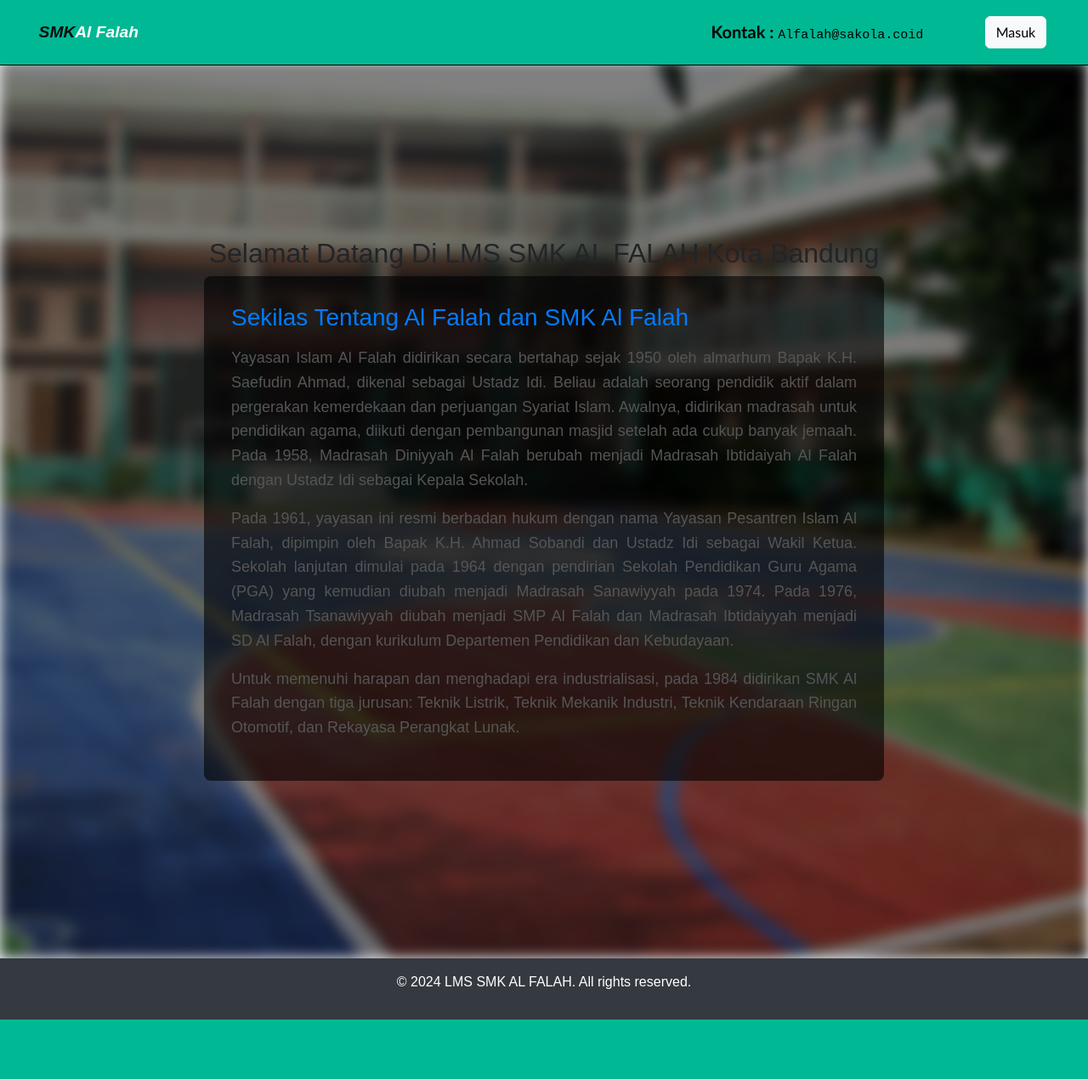
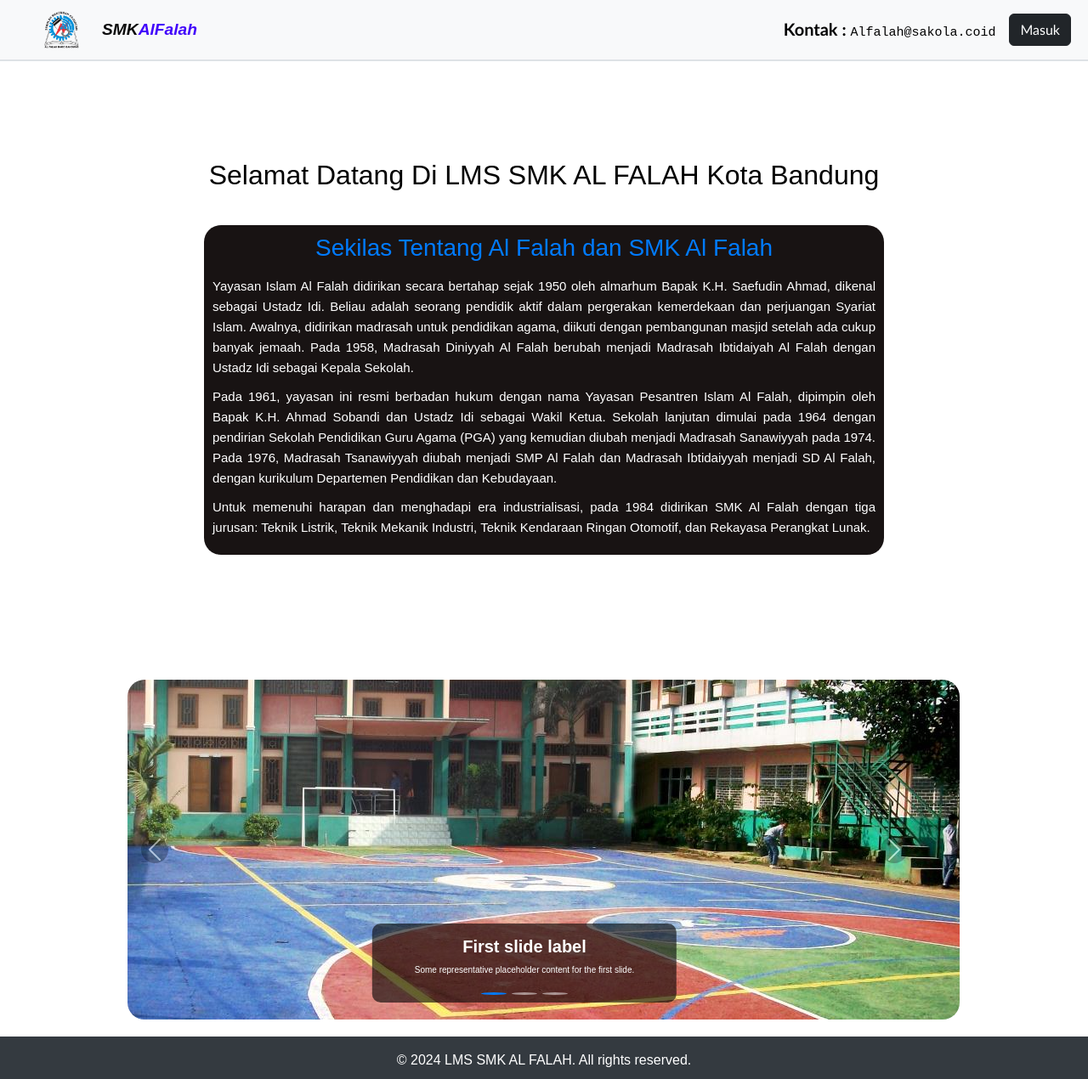
Before and after one commit to Naszaa10/LMS, a PHP site: page / in a window 1280 px wide. Shown: the whole page at 85% size. Before the commit the page ends 1200 px from the top, so only its background shows below. Run offline with PHP 8.4, Linux system fonts and the light colour scheme.

Commit message:
Perbaikan Landing Page

```diff
--- a/Admin/rapot.php
+++ b/Admin/rapot.php
@@ -6,7 +6,6 @@
     <title>Rapot Siswa</title>
     <link href="https://cdn.jsdelivr.net/npm/bootstrap@5.3.0/dist/css/bootstrap.min.css" rel="stylesheet">
     <link rel="stylesheet" href="../css/rapot.css">
-    <link rel="stylesheet" href="../css/style.css">
     <link rel="stylesheet" href="../css/print.css" media="print">
 </head>
 <body>
@@ -15,7 +14,7 @@
     <?php include '../db.php'; // File koneksi database ?>
 
     <div id="mainContent">
-        <div class="container mt-5">
+        <div class="container mt-4">
             <h2>RAPOT SISWA</h2>
 
             <!-- Dropdown untuk memilih Siswa dan Kelas -->
--- a/Index.php
+++ b/Index.php
@@ -4,11 +4,12 @@
     <meta charset="UTF-8">
     <meta name="viewport" content="width=device-width, initial-scale=1.0">
     <title>Welcome to LMS</title>
-    <link rel="stylesheet" href="css/home.css">
+    <link rel="stylesheet" href="css/landingpage.css">
 </head>
-<body>
+<div>
     <div class="background">
         <?php include 'navbar/navHome.php'; ?>
+
         <div class="content">
             <h2>Selamat Datang Di LMS SMK AL FALAH Kota Bandung</h2>
             <section class="info-section">
@@ -21,9 +22,51 @@
             </section>
         </div>
     </div>
+
+    <div id="carouselExampleCaptions" class="carousel slide">
+        <div class="carousel-indicators">
+            <button type="button" data-bs-target="#carouselExampleCaptions" data-bs-slide-to="0" class="active" aria-current="true" aria-label="Slide 1"></button>
+            <button type="button" data-bs-target="#carouselExampleCaptions" data-bs-slide-to="1" aria-label="Slide 2"></button>
+            <button type="button" data-bs-target="#carouselExampleCaptions" data-bs-slide-to="2" aria-label="Slide 3"></button>
+        </div>
+    <div class="carousel-inner">
+        <div class="carousel-item active">
+        <img src="uploads\gambar\bgalfalah.jpg" class="d-block w-100" alt="...">
+        <div class="carousel-caption d-none d-md-block">
+            <h5>First slide label</h5>
+            <p>Some representative placeholder content for the first slide.</p>
+        </div>
+        </div>
+    <div class="carousel-item">
+        <img src="uploads\gambar\logo.png" class="d-block w-100" alt="...">
+        <div class="carousel-caption d-none d-md-block">
+            <h5>Second slide label</h5>
+            <p>Some representative placeholder content for the second slide.</p>
+        </div>
+    </div>
+    <div class="carousel-item">
+        <img src="uploads\gambar\bgalfalah.jpg" class="d-block w-100" alt="...">
+        <div class="carousel-caption d-none d-md-block">
+            <h5>Third slide label</h5>
+            <p>Some representative placeholder content for the third slide.</p>
+        </div>
+    </div>
+    </div>
+        <button class="carousel-control-prev" type="button" data-bs-target="#carouselExampleCaptions" data-bs-slide="prev">
+            <span class="carousel-control-prev-icon" aria-hidden="true"></span>
+            <span class="visually-hidden">Previous</span>
+        </button>
+        <button class="carousel-control-next" type="button" data-bs-target="#carouselExampleCaptions" data-bs-slide="next">
+            <span class="carousel-control-next-icon" aria-hidden="true"></span>
+            <span class="visually-hidden">Next</span>
+        </button>
+    </div>
+
     <footer>
         <p>&copy; 2024 LMS SMK AL FALAH. All rights reserved.</p>
     </footer>
     <?php include 'navbar/navFooter.php'; ?>
 </body>
 </html>
+
+<!-- uploads\gambar\bgalfalah.jpg -->
--- /dev/null
+++ b/css/landingpage.css
@@ -0,0 +1,275 @@
+/* General Styling */
+* {
+    font-family: 'Poppins', sans-serif;
+    margin: 0;
+    padding: 0;
+    box-sizing: border-box;
+    outline: none;
+    text-decoration: none;
+}
+
+body {
+    overflow-x: hidden;
+    /* background-image: url('../uploads/gambar/logo.png');
+    background-size: cover; */
+}
+
+#wrapper {
+    display: flex;
+}
+
+
+img {
+    width: 55px;
+    margin-left: 45px;
+}
+
+.navbar-logo {
+    margin-right: auto; /* Menggeser logo ke kiri dan memberi jarak dengan elemen di sebelahnya */
+    font-size: 1.2rem;
+    font-weight: bolder;
+    color: #0a0a0a;
+    font-style: italic;
+    text-decoration: none;
+    margin-left: 20px;
+    width: 150px;
+}
+
+.navbar .navbar-logo span {
+    color: #4103fa !important;
+}
+
+/* Page Content */
+#page-content-wrapper {
+    width: 100%;
+    padding-left: 260px; /* Adjust based on sidebar width */
+    transition: padding-left 0.25s ease-out;
+    padding-top: 50px;
+}
+
+
+/* Navbar Fixed Position */
+.navbar {
+    position: fixed; /* Menempatkan navbar tetap di bagian atas */
+    top: 0; /* Perbaiki nilai 'top' menjadi 0 */
+    width: 100%;
+    z-index: 1000; /* Pastikan navbar berada di atas elemen lain */
+    box-shadow: 1px solid rgba(0, 0, 0, 0.1);
+    background-color: #f8f9fa; /* Warna latar belakang navbar */
+    border-bottom: 2px solid #dee2e6; /* Garis bawah untuk navbar */
+    transition: left 0.3s ease, width 0.3s ease; /* Tambahkan transisi untuk animasi */
+}
+
+.navbar .dropdown-menu {
+    top: 68px;
+    right: 0;
+    left: auto;
+    margin-right: 10px;
+    border: 1.5px solid #0d00ff;
+}
+
+.navbar .navbar-nav .nav-link {
+    color: #000000;
+    font-size: 20px;
+    font-weight: bolder;
+    font-family: 'Calibri';
+}
+
+.navbar .navbar-nav .nav-link span {
+    font-family: 'Courier New', Courier, monospace;
+    font-weight: 400;
+    font-size: 15px;
+}
+
+
+/* Navbar atas dropdwon untuk profile */
+.dropdown-item {
+    color: rgb(0, 0, 0);
+    transition: background-color 0.3s ease, color 0.3s ease;
+}
+
+.dropdown-item:hover {
+    background-color: #0080ff; /* Warna latar belakang saat di-hover */
+    color: #ffffff; /* Ubah teks jadi putih saat di-hover */
+    border-radius: 4px; /* Tambahkan sedikit border-radius saat hover */
+}
+
+/* Hover effect for dropdown menu */
+.dropdown-menu {
+    background-color: #ffffff;
+    opacity: 90%;
+    transition: opacity 0.3s ease, transform 0.3s ease;
+}
+
+.dropdown-menu:hover {
+    opacity: 90%; /* Tingkatkan opacity saat di-hover */
+    transform: scale(1.02); /* Sedikit perbesar ukuran dropdown saat hover */
+}
+
+/* Hilangkan caret dari dropdown-toggle */
+.navbar-nav .dropdown-toggle::after {
+    display: none;
+}
+
+
+
+/* ISI Contennt */
+.background {
+    flex: 1; /* Expands to fill available space */
+    position: relative;
+    display: flex;
+    width: 100%;
+    justify-content: center;
+    align-items: center;
+    height: 100vh;
+    overflow: hidden;
+}
+
+.content h2 {
+    color: #000000;
+    text-align: center;
+    margin-top: 40px;
+    margin-bottom: 40px;
+}
+
+/* Info Section */
+.info-section {
+    background-color: #181313;
+    padding: 10px;
+    max-width: 800px;
+    border-radius: 20px;
+    overflow: hidden; /* Ensure content follows the border-radius */
+}
+
+
+.info-content h3 {
+    font-size: 1.75rem;
+    color: #007bff;
+    margin-bottom: 1rem;
+    text-align: center;
+
+}
+
+.info-content p {
+    font-size: 15px;
+    line-height: 1.6;
+    text-align: justify;
+    margin-bottom: 10px;
+    color: #ffffff;
+}
+
+/* Image Geser (Carousel) */
+.carousel {
+    display: flex;
+    justify-content: center; /* Center the carousel horizontally */
+    align-items: center; /* Center the carousel vertically */
+    position: relative;
+    width: 80%;
+    height: 50vh; /* Mengatur tinggi carousel */
+    margin: 0px 105px; /* Centering the carousel */
+    margin-bottom: 20px;
+
+}
+
+.carousel-item {
+    border-radius: 20px;
+    overflow: hidden; /* Pastikan elemen ini menyembunyikan bagian gambar yang melampaui radius */
+}
+
+.carousel-item img {
+    object-fit: cover;
+    width: 80%;
+    height: 50vh;
+    border-radius: 20px;
+}
+
+.carousel-caption {
+    position: absolute;
+    bottom: 20px;
+    left: 50%;
+    transform: translateX(-50%);
+    background-color: rgba(0, 0, 0, 0.6); /* Latar belakang hitam transparan untuk teks */
+    padding: 15px;
+    border-radius: 10px;
+    color: white;
+    text-align: center;
+}
+
+.carousel-caption h5 {
+    font-size: 20px;
+    font-weight: bold;
+}
+
+.carousel-caption p {
+    font-size: 10px;
+}
+
+/* Carousel indicators (bullets) styling */
+.carousel-indicators button {
+    background-color: #ffffff;
+    width: 12px;
+    height: 12px;
+    border-radius: 50%;
+    margin: 3px;
+}
+
+.carousel-indicators .active {
+    background-color: #007bff; /* Warna indikator aktif */
+}
+
+/* Carousel control buttons (next & prev) */
+.carousel-control-prev-icon,
+.carousel-control-next-icon {
+    background-color: rgba(0, 0, 0, 0.5); /* Memberi latar belakang semi-transparan */
+    border-radius: 50%;
+    padding: 15px;
+}
+
+/* Hover effects for control buttons */
+.carousel-control-prev-icon:hover,
+.carousel-control-next-icon:hover {
+    background-color: rgba(0, 0, 0, 0.8); /* Darker background on hover */
+}
+
+/* Responsive adjustments */
+@media (max-width: 768px) {
+    .carousel-caption h5 {
+        font-size: 24px; /* Mengubah ukuran font di layar kecil */
+    }
+    .carousel-caption p {
+        font-size: 14px;
+    }
+    .carousel {
+        height: 60vh; /* Mengurangi tinggi carousel di layar kecil */
+    }
+    .carousel-item img {
+        height: 60vh; /* Mengurangi tinggi gambar di layar kecil */
+    }
+}
+
+
+footer {
+    height: 50px;
+    background-color: #343a40;
+    color: #ffffff;
+    padding: 1rem;
+    text-align: center;
+    width: 100%;
+    position: relative;
+    bottom: 0;
+}
+
+/* Responsive Behavior */
+@media (max-width: 768px) {
+    #sidebar-wrapper {
+        width: 100%;
+    }
+
+    #page-content-wrapper {
+        padding-left: 0;
+    }
+
+    .toggled #sidebar-wrapper {
+        margin-left: 0;
+    }
+}
--- a/css/style.css
+++ /dev/null
@@ -1,216 +0,0 @@
-/* General Reset */
-* {
-    font-family: 'Poppins', sans-serif;
-    margin: 0;
-    padding: 0;
-    box-sizing: border-box;
-    outline: none;
-    border: none;
-    text-decoration: none;
-}
-
-/* Scroll behavior */
-html {
-    scroll-behavior: smooth;
-}
-
-/* Body Style */
-body {
-    background-color: #f8f9fa;
-    margin: 0;
-    padding-top: 70px; /* Adjusted to ensure content doesn't overlap with the navbar */
-    display: flex;
-    flex-direction: column;
-    height: 100vh; /* Full viewport height */
-}
-
-/* Top Navbar Style */
-.navbar {
-    display: flex;
-    justify-content: space-between;
-    padding: 0.5rem 2%; /* Adjusted padding for better spacing */
-    background-color: #00b894;
-    border-bottom: 1.4px solid rgb(0, 0, 0);
-    position: fixed;
-    width: 100%;
-    top: 0;
-    z-index: 9999;
-    transition: background-color 0.3s ease;
-}
-
-.navbar-logo {
-    margin-right: auto; /* Menggeser logo ke kiri dan memberi jarak dengan elemen di sebelahnya */
-    font-size: 1.2rem;
-    font-weight: 700;
-    color: #0a0a0a;
-    font-style: italic;
-    text-decoration: none;
-    margin-left: 20px;
-    width: 150px;
-}
-
-/* Mengatur ul.navbar-nav */
-.navbar-nav {
-    align-items: flex-end;
-
-}
-
-.navbar .navbar-logo span {
-    color: #ffffff !important;
-}
-
-/* navbar Link a */
-.navbar .navbar-nav .nav-link {
-    color: #000000;
-    font-size: 20px;
-    margin: 0.2rem;
-    font-weight: bolder;
-    font-family: 'Calibri';
-}
-
-.navbar .navbar-nav .nav-link span {
-    font-family: 'Courier New', Courier, monospace;
-    font-weight: 400;
-    font-size: 15px;
-}
-
-.navbar .navbar-extra .nav-link {
-    color: #d30e0e;
-    margin: 0 0.5rem;
-}
-
-.navbar .navbar-extra .nav-link:hover {
-    color: #ffffff;
-}
-
-
-/* bagian Profile */
-.nav-item-dropdown {
-    margin-left: 50px;
-}
-
-/* Hover effect for dropdown item */
-.dropdown-item {
-    color: rgb(0, 0, 0);
-    transition: background-color 0.3s ease, color 0.3s ease;
-}
-
-.dropdown-item:hover {
-    background-color: #007bff; /* Warna latar belakang saat di-hover */
-    color: #ffffff; /* Ubah teks jadi putih saat di-hover */
-    border-radius: 4px; /* Tambahkan sedikit border-radius saat hover */
-}
-
-/* Hover effect for dropdown menu */
-.dropdown-menu {
-    margin-right: 50px;
-    background-color: #ffffff;
-    opacity: 70%;
-    transition: opacity 0.3s ease, transform 0.3s ease;
-}
-
-.dropdown-menu:hover {
-    opacity: 90%; /* Tingkatkan opacity saat di-hover */
-    transform: scale(1.02); /* Sedikit perbesar ukuran dropdown saat hover */
-}
-
-
-/* Hilangkan caret dari dropdown-toggle */
-.navbar-nav .dropdown-toggle::after {
-    display: none;
-}
-
-
-/* Style untuk Sidebar (Navbar Vertikal) */
-/* Style untuk Sidebar (Navbar Vertikal) */
-.sidebar {
-    background-color: #55efc4;
-    padding-top: 80px; /* Menambah padding untuk memberikan ruang di bawah navbar */
-    height: 100vh; /* Mengisi tinggi layar */
-    width: 250px; /* Lebar sidebar pada tampilan besar */
-    position: fixed; /* Memastikan sidebar tetap di tempat saat scroll */
-    top: 0;
-    left: 0;
-    z-index: 1000; /* Pastikan sidebar berada di atas konten */
-}
-
-
-/* Gaya untuk item menu di sidebar */
-.sidebar .nav-link {
-    padding: 10px 25px; /* Padding di dalam link menu */
-    color: #000; /* Warna teks */
-    border-radius: 0.375rem; /* Sudut membulat */
-    text-decoration: none; /* Menghapus garis bawah default */
-}
-
-/* Gaya untuk item menu yang aktif */
-/* .sidebar .nav-link:active {
-    background-color: #27ae60;
-    color: #ffffff;
-} */
-
-/* Gaya untuk item menu saat hover */
-.sidebar .nav-link:hover {
-    background-color: #27ae60;; /* Warna latar belakang saat hover */
-    color: #fff; /* Warna teks saat hover */
-}
-
-/* Jika perlu menambah jarak antara item dalam sidebar */
-.sidebar .nav-item {
-    margin-top: 10px; /* Jarak antara item menu */
-}
-
-/* Gaya untuk item menu di sidebar yang dalam mode show */
-
-/* Style untuk Main Content */
-.main-container {
-    display: flex;
-    flex: 1;
-    padding-left: 0;
-}
-
-#mainContent {
-    flex: 1;
-    padding: 1rem;
-}
-
-/* Ketika sidebar terlihat, beri ruang untuk sidebar */
-.sidebar.show + #mainContent {
-    margin-left: 210px;
-}
-
-
-
-
-
-
-/* Responsive styling untuk sidebar */
-/* Style untuk Sidebar pada tampilan mobile */
-@media (max-width: 767.98px) {
-    .sidebar {
-        width: 150px; /* Lebar sidebar pada tampilan mobile */
-        transform: translateX(-250px); /* Posisi tersembunyi pada tampilan mobile */
-    }
-
-    .sidebar.show {
-        transform: translateX(0); /* Posisi terlihat pada tampilan mobile */
-    }
-
-    .main-container {
-        margin-left: 0; /* Menghilangkan margin untuk tampilan mobile */
-    }
-
-    #mainContent {
-        margin-left: 0; /* Menghilangkan margin untuk tampilan mobile */
-        padding-left: 10px; /* Menambah padding untuk konten */
-    }
-
-    .navbar-toggler {
-        margin-right: 10px;
-    }
-}
-
-/* Style untuk mengubah ikon navbar saat sidebar terbuka */
-.navbar-toggler.collapsed .navbar-toggler-icon {
-    transform: rotate(90deg);
-}
--- a/navbar/navHeader.php
+++ b/navbar/navHeader.php
@@ -16,7 +16,8 @@
                 <h4 class="mt-2">SMK AlFALAH</h4>
             </div>
             <div class="list-group list-group-flush">
-                <a href="index.php" class="list-group-item list-group-item-action">Dashboard</a>
+                <a href="dashboardGuru.php" class="list-group-item list-group-item-action">Dashboard</a>
+                <a href="index.php" class="list-group-item list-group-item-action">Mata Pelajaran</a>
                 <a href="jadwalGuru.php" class="list-group-item list-group-item-action">Jadwal</a>
                 <a href="nilaiGuru.php" class="list-group-item list-group-item-action">Nilai</a>
                 <a href=#" class="list-group-item list-group-item-action">Nilai Tugas</a>
--- a/navbar/navHome.php
+++ b/navbar/navHome.php
@@ -5,13 +5,14 @@
     <meta name="viewport" content="width=device-width, initial-scale=1.0">
     <title>Navbar with Profile and Sidebar Menu</title>
     <link href="https://cdn.jsdelivr.net/npm/bootstrap@5.3.0/dist/css/bootstrap.min.css" rel="stylesheet">
-    <link rel="stylesheet" href="css/style.css">
+    <link rel="stylesheet" href="css/landingpage.css">
 </head>
 <body>
     <!-- Top Navbar -->
     <nav class="navbar navbar-expand-lg custom-bg">
         <!-- <button id="sidebarToggle" class="btn btn-primary me-3">☰</button> -->
-        <a href="#" class="navbar-logo">SMK<span>Al Falah</span></a>
+        <img src="uploads\gambar\logo.png" alt="logoalfalah">
+        <a href="#" class="navbar-logo">SMK<span>AlFalah</span></a>
         <div class="container-fluid">
             <button class="navbar-toggler" type="button" data-bs-toggle="collapse" data-bs-target="#navbarContent" aria-controls="navbarContent" aria-expanded="false" aria-label="Toggle navigation">
                 <span class="navbar-toggler-icon"></span>
@@ -27,7 +28,7 @@
             <ul class="navbar-nav ms-auto">
                 <li class="nav-item-dropdown">
                     <a class="nav-link dropdown-toggle" href="#" id="navbarProfile" role="button" data-bs-toggle="dropdown" aria-expanded="false">
-                    <button type="button" class="btn btn-light">Masuk</button>
+                    <button type="button" class="btn btn-dark">Masuk</button>
                     </a>
                     <ul class="dropdown-menu dropdown-menu-end" aria-labelledby="navbarProfile">
                         <li><a class="dropdown-item" href="login.php">Login</a></li>
@@ -39,22 +40,6 @@
         </div>
     </nav>
 
-    <!-- <div class="main-container">
-        Sidebar -->
-        <!-- <nav id="sidebarMenu" class="col-md-2 d-md-block custom-bg sidebar">
-            <div class="position-sticky">
-                <ul class="nav flex-column">
-                    <li class="nav-item">
-                        <a class="nav-link active" aria-current="page" href="index.php">Dashboard</a>
-                    </li>
-                    <li class="nav-item">
-                        <a class="nav-link" href="login.php">Login</a>
-                    </li>
-                    <li class="nav-item">
-                        <a class="nav-link" href="register.php">Register</a>
-                    </li>
-                </ul>
-            </div>
-        </nav> -->
+
 </body>
 </html>
--- a/navbar/navSiswa.php
+++ b/navbar/navSiswa.php
@@ -16,7 +16,8 @@
                 <h4 class="mt-2">SMK AlFALAH</h4>
             </div>
             <div class="list-group list-group-flush">
-                <a href="index.php" class="list-group-item list-group-item-action">Dashboard</a>
+                <a href="dasboardSiswa.php" class="list-group-item list-group-item-action">Dashboard</a>
+                <a href="index.php" class="list-group-item list-group-item-action">Mata Pelajaran</a>
                 <a href="jadwalSiswa.php" class="list-group-item list-group-item-action">Jadwal</a>
                 <a href="nilaiSiswa.php" class="list-group-item list-group-item-action">Nilai</a>
                 <a href=#" class="list-group-item list-group-item-action">Nilai Tugas</a>
--- a/register.php
+++ b/register.php
@@ -83,7 +83,7 @@ if ($_SERVER['REQUEST_METHOD'] == 'POST') {
 
 <body>
     <div class="card">
-        <img src="gambar/logo.png" alt="Logo" class="card-logo">
+        <img src="uploads/gambar/logo.png" alt="Logo" class="card-logo">
         <h2 class="card-title">Register</h2>
         <?php if ($success_message): ?>
             <div class="success-message"><?php echo $success_message; ?></div>
```
Also changed, not shown: Guru/dashboardGuru.php (added, +60 -0 lines), Siswa/dasboardSiswa.php (added, +76 -0 lines).
